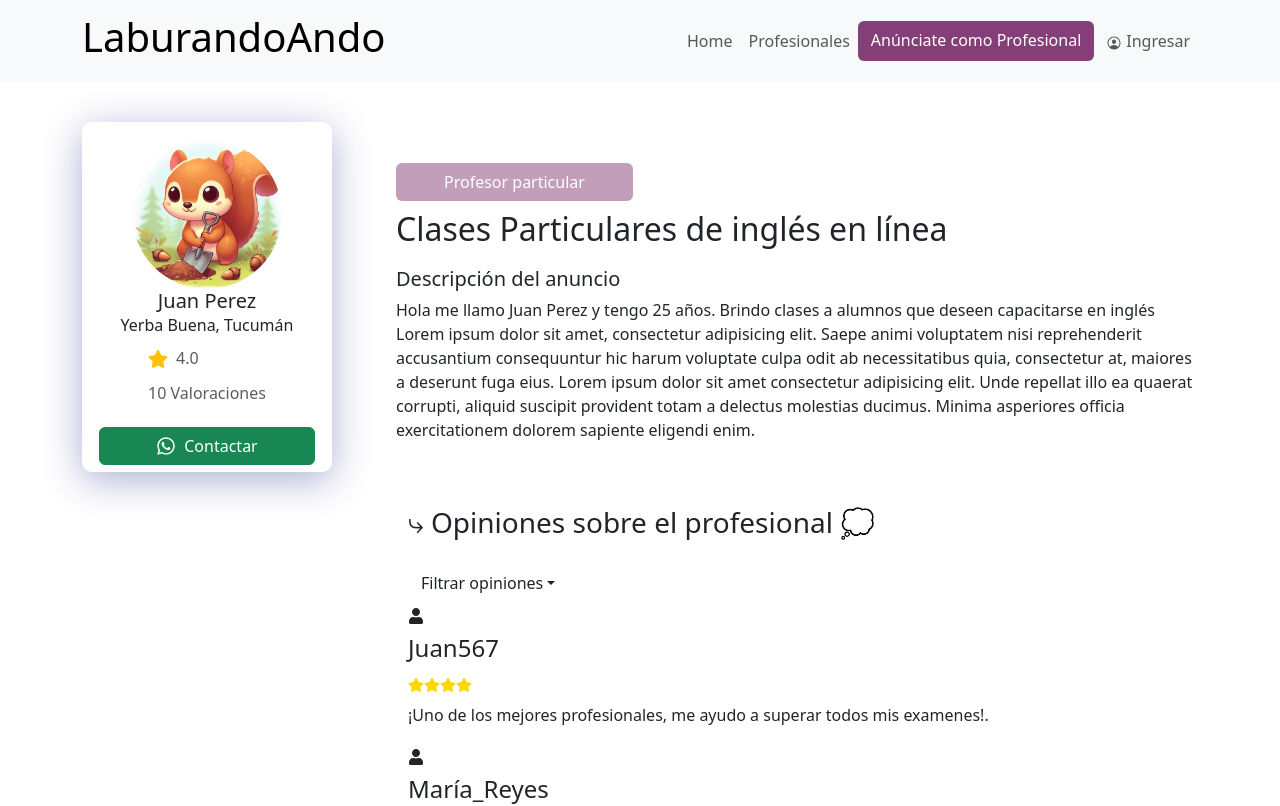
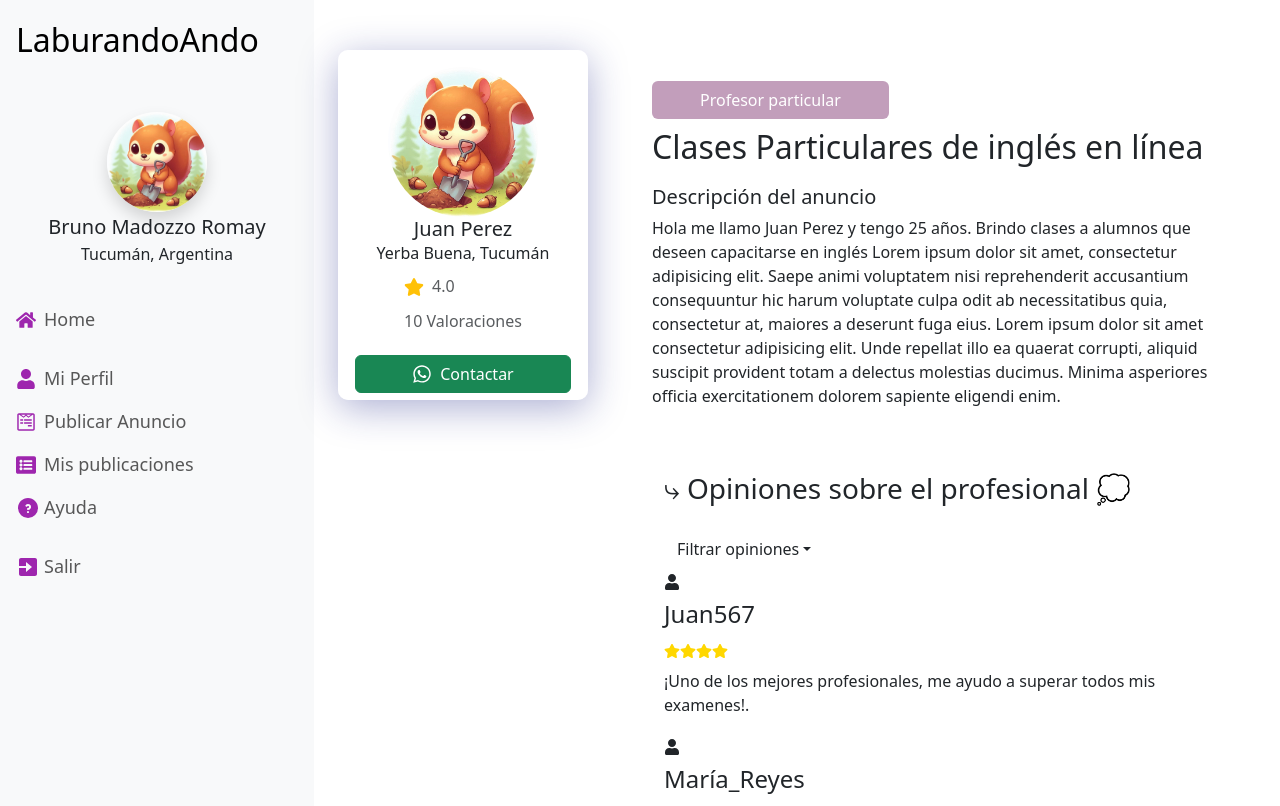
Before and after one commit to FranprzDev/LaburandoAndo, a React (Vite) app: page /detalle in a window 1280 px wide. Shown: the top 806 px of the page. Built offline with nearby package versions, Linux system fonts and the light colour scheme.

Commit message:
Add layout by the app router

```diff
--- a/src/App.jsx
+++ b/src/App.jsx
@@ -2,15 +2,12 @@ import "bootstrap/dist/css/bootstrap.min.css";
 import "bootstrap/dist/js/bootstrap.bundle.min";
 import AppRouter from "./router/AppRouter";
 import "./App.css";
-import MainLayout from "./components/MainLayout";
 import { BrowserRouter } from "react-router-dom";
 function App() {
   return (
     <>
       <BrowserRouter>
-        <MainLayout>
           <AppRouter />
-        </MainLayout>
       </BrowserRouter>
     </>
   );
--- a/src/components/profesional/MenuProfesional.jsx
+++ b/src/components/profesional/MenuProfesional.jsx
@@ -67,7 +67,7 @@ const MenuProfesional = () => {
               <li className="nav-item mt-xl-3 navItemOffCanvas ">
                 <Link
                   className="nav-link px-0 d-flex gap-2 align-items-center navLink"
-                  to={"/mi-perfil"}
+                  to={"/work/mi-perfil"}
                 >
                   <FaUser className="fs-5 iconMenu" />{" "}
                   <span className="align-middle">Mi Perfil</span>
@@ -76,7 +76,7 @@ const MenuProfesional = () => {
               <li className="nav-item navItemOffCanvas d-flex gap-2 align-items-center">
                 <Link
                   className="nav-link px-0 d-flex gap-2 align-items-center navLink"
-                  to={"/publicar-anuncio"}
+                  to={"/work/publicar-anuncio"}
                 >
                   <FaWpforms className="fs-5 iconMenu" />{" "}
                   <span className="align-middle">Publicar Anuncio</span>
@@ -85,7 +85,7 @@ const MenuProfesional = () => {
               <li className="nav-item navItemOffCanvas ">
                 <Link
                   className="nav-link px-0 d-flex gap-2 align-items-center navLink"
-                  to={"/mis-publicaciones"}
+                  to={"/work/mis-publicaciones"}
                 >
                   <FaListAlt className="fs-5 iconMenu" />
                   <span className="align-middle">Mis publicaciones</span>
--- a/src/components/profesional/PerfilProfesional.jsx
+++ b/src/components/profesional/PerfilProfesional.jsx
@@ -5,7 +5,7 @@ const PerfilProfesional = () => {
     return (
        <section className='container-fluid px-2 px-lg-5 py-5 mainSection containerProfile'>
         <h1>Mi Perfil</h1>
-        <FormularioPerfilProfesional></FormularioPerfilProfesional>
+        <FormularioPerfilProfesional/>
        </section>
     );
 };
--- a/src/router/AppRouter.jsx
+++ b/src/router/AppRouter.jsx
@@ -1,22 +1,14 @@
 import React from "react";
 import { Route, Routes } from "react-router-dom";
-import Home from "../pages/Home";
-import DetalleDelProfesional from "../pages/DetalleDelProfesional";
-import PerfilLayout from "../components/PerfilLayout";
-import PublicacionProfesional from "../components/profesional/PublicacionProfesional";
-import PerfilProfesional from "../components/profesional/PerfilProfesional";
-import Profesionales from '../pages/Profesionales'
 import AuthRouter from "./AuthRouter";
+import ClientRouter from "./ClientRouter";
+import WorkerRouter from "./WorkerRouter";
 
 const AppRouter = () => {
   return (
     <Routes>
-        <Route path="/" element={<Home />} />
-        <Route path='/profesionales' element={<Profesionales/>}/>
-        <Route path="/detalle" element={<DetalleDelProfesional />} />
-        <Route path="/mi-perfil" element={<PerfilLayout><PerfilProfesional/></PerfilLayout>}/>
-        <Route path="/publicar-anuncio" element={<PerfilLayout><PublicacionProfesional/></PerfilLayout>}/>
-
+        <Route path="/*" element={<ClientRouter/>} />
+        <Route path="/work/*" element={<WorkerRouter/>} />
         <Route path="/auth/*" element={<AuthRouter/>} />
     </Routes>
   );
--- a/src/router/AuthRouter.jsx
+++ b/src/router/AuthRouter.jsx
@@ -4,16 +4,19 @@ import RegistroPasoUno from "../pages/AuthPages/RegistroPasoUno";
 import RegistroPasoDos from "../pages/AuthPages/RegistroPasoDos";
 import RegistroPasoTres from "../pages/AuthPages/RegistroPasoTres";
 import Login from "../pages/AuthPages/Login";
+import MainLayout from '../components/MainLayout';
 
 const AuthRouter = () => {
     return (
         <RegisterProvider>
+            <MainLayout>
                 <Routes>
                     <Route path="/login" element={<Login />} />
                     <Route path="/register" element={<RegistroPasoUno />} />
                     <Route path="/register2" element={<RegistroPasoDos />} />
                     <Route path="/register3" element={<RegistroPasoTres />} />
                 </Routes>
+            </MainLayout>
         </RegisterProvider>
     );
 };
--- a/src/router/ClientRouter.jsx
+++ b/src/router/ClientRouter.jsx
@@ -1,5 +1,19 @@
+import Home from '../pages/Home';
+import Profesionales from '../pages/Profesionales';
+import DetalleDelProfesional from '../pages/DetalleDelProfesional';
+import { Routes, Route } from 'react-router-dom';
+import PerfilLayout from '../components/PerfilLayout';
+
 const ClientRouter = () => {
-
+    return (
+        <PerfilLayout>
+            <Routes>
+                <Route path="/" element={<Home />} />
+                <Route path='/profesionales' element={<Profesionales/>}/>
+                <Route path="/detalle" element={<DetalleDelProfesional />} />
+            </Routes>
+        </PerfilLayout>
+    )
 }
 
 export default ClientRouter;
--- /dev/null
+++ b/src/router/WorkerRouter.jsx
@@ -0,0 +1,18 @@
+import React from 'react'
+import { Route, Routes } from 'react-router-dom'
+import PerfilLayout from '../components/PerfilLayout'
+import PerfilProfesional from '../components/profesional/PerfilProfesional'
+import PublicacionProfesional from '../components/profesional/PublicacionProfesional'
+
+function WorkerRouter() {
+  return (
+    <PerfilLayout>
+        <Routes>
+            <Route path="/mi-perfil" element={<PerfilProfesional/>}/>
+            <Route path="/publicar-anuncio" element={<PublicacionProfesional/>}/>
+        </Routes>
+    </PerfilLayout>
+  )
+}
+
+export default WorkerRouter
```
Lines whose indentation alone changed are shown as unchanged.
